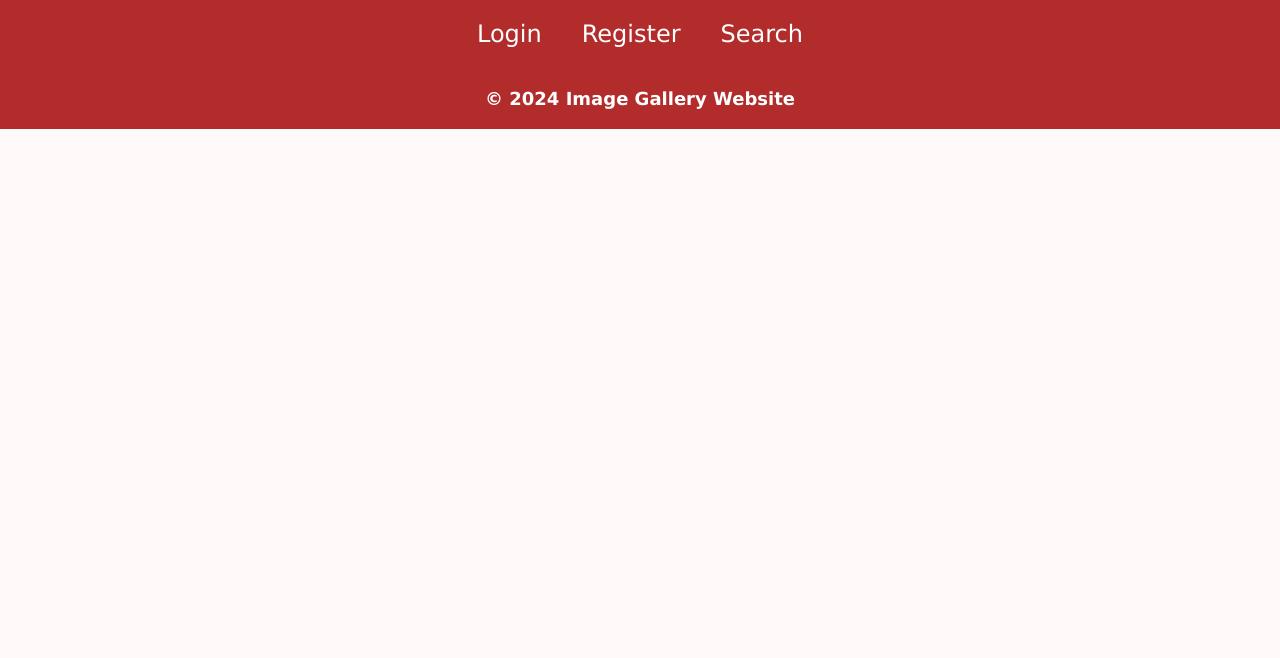
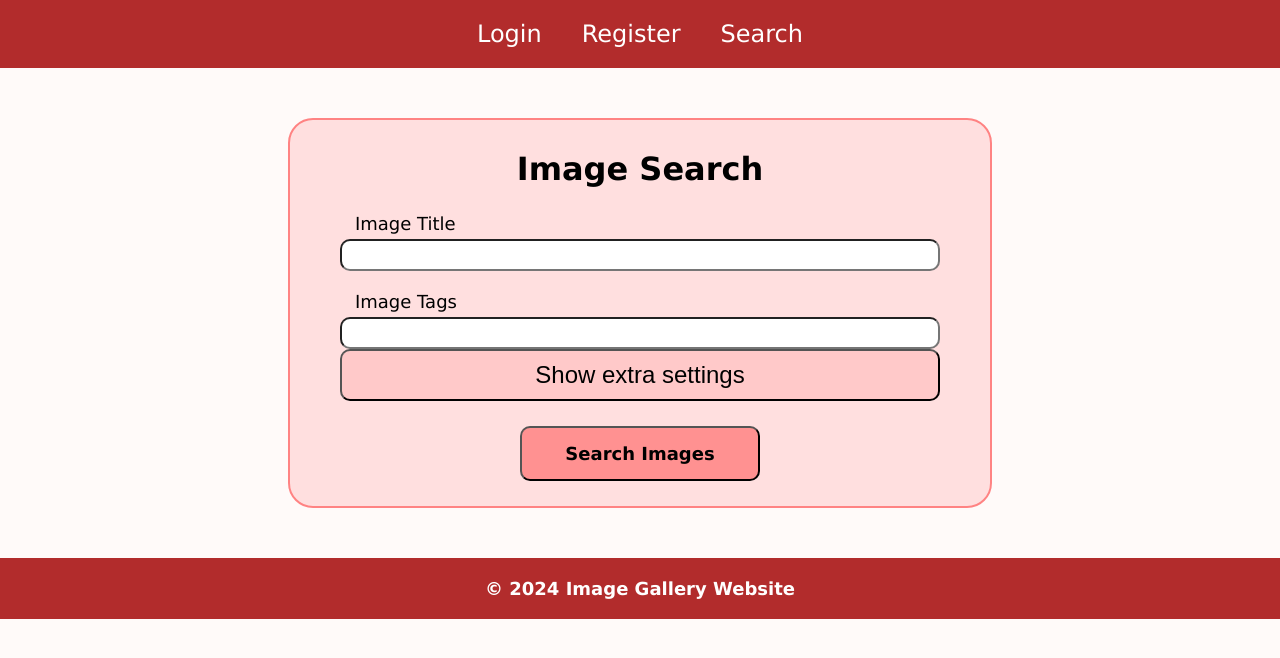
Before and after one commit to ArminasAcas/React-Image-Gallery-Website, a React (Vite) app: page /Search in a window 1280 px wide. Shown: the top 658 px of the page. Built offline with nearby package versions, Linux system fonts and the light colour scheme.

Commit message:
Added Search Form Component

```diff
--- /dev/null
+++ b/src/components/SearchFormComponent.tsx
@@ -0,0 +1,85 @@
+import Form from "./FormComponent"
+import Header from "./HeaderComponent"
+import Label from "./LabelComponent"
+import InputText from "./InputTextComponent"
+import InputButton from "./InputButtonComponent"
+import InformationBox from "./InformationBoxComponent"
+import Button from "./ButtonComponent"
+import InputDate from "./InputDateComponent"
+
+import { useState } from "react"
+import { informationTypes } from "../global/variables"
+import { Navigate } from "react-router-dom"
+import { userSearchData } from "../utils/userSearchData"
+
+export default function SearchForm() {
+
+    const [title, setTitle] = useState("");
+    const [tags, setTags] = useState("");
+    const [startDate, setStartDate] = useState (new Date());
+    const [endDate, setEndDate] = useState (new Date());
+    const [user, setUser] = useState("");
+    const [areSettingsExpanded, setAreSettingsExpanded] = useState(false);
+    const [navigateToGallery, setNavigateToGallery] = useState(false);
+    let inputButtonText = (areSettingsExpanded ? "Hide extra settings" : "Show extra settings");
+
+    function handleTitleChange(e : React.ChangeEvent<HTMLInputElement>) {
+        setTitle(e.target.value);
+    }
+
+    function handleTagChange(e : React.ChangeEvent<HTMLInputElement>) {
+        setTags(e.target.value);
+    }
+
+    function handleExpandSettingsButtonClick () {
+        setAreSettingsExpanded(!areSettingsExpanded);
+    }
+
+    function handleDateStartChange(e : React.ChangeEvent<HTMLInputElement>) {
+        setStartDate(new Date(e.target.value));
+    }
+
+    function handleDateEndChange(e : React.ChangeEvent<HTMLInputElement>) {
+        setEndDate(new Date(e.target.value));
+    }
+
+    function handleUserChange(e : React.ChangeEvent<HTMLInputElement>) {
+        setUser(e.target.value);
+    }
+
+    function handleSubmit(e: React.FormEvent<HTMLFormElement>) {
+        e.preventDefault();
+        userSearchData.setSearchData(title, tags, startDate, endDate, user);
+        setNavigateToGallery(true);
+    }
+
+    if (navigateToGallery) {
+        return <Navigate to="/Gallery" replace />;
+    }
+
+    const extraSettings = (
+        <>
+            <Label htmlFor="dateStart" text="From Date" />
+            <InputDate id="dateStart" name="dateStart" onChange={handleDateStartChange} value ={startDate}/>
+            <Label htmlFor="dateEnd" text="To Date" />
+            <InputDate id="dateEnd" name="dateEnd" onChange={handleDateEndChange} value ={endDate}/>
+            <Label htmlFor="user" text="User" />
+            <InputText type="text" id="user" name="user" value={user} onChange={handleUserChange}/>
+        </>
+    )
+
+    return (
+        <>
+            <Form onSubmit={handleSubmit}>
+                <Header text="Image Search"/>
+                <Label htmlFor="title" text="Image Title" />
+                <InputText type="text" id="title" name="title" value={title} onChange={handleTitleChange}/>
+                <Label htmlFor="tags" text="Image Tags" />
+                <InputText type="text" id="tags" name="tags" value={tags} onChange={handleTagChange}/>
+                { areSettingsExpanded ? extraSettings : null }
+                <Button text={inputButtonText} onClick={handleExpandSettingsButtonClick}/>
+                <InputButton type="submit" value="Search Images" />
+            </Form>
+        </>
+    )
+}
--- a/src/pages/SearchPage.tsx
+++ b/src/pages/SearchPage.tsx
@@ -1,10 +1,12 @@
 import Navbar from "../components/NavbarComponent"
 import Footer from "../components/FooterComponent"
+import SearchForm from "../components/SearchFormComponent"
 
 export default function Search() {
     return (
         <>
             <Navbar/>
+            <SearchForm/>
             <Footer/>
         </>
     )
```
